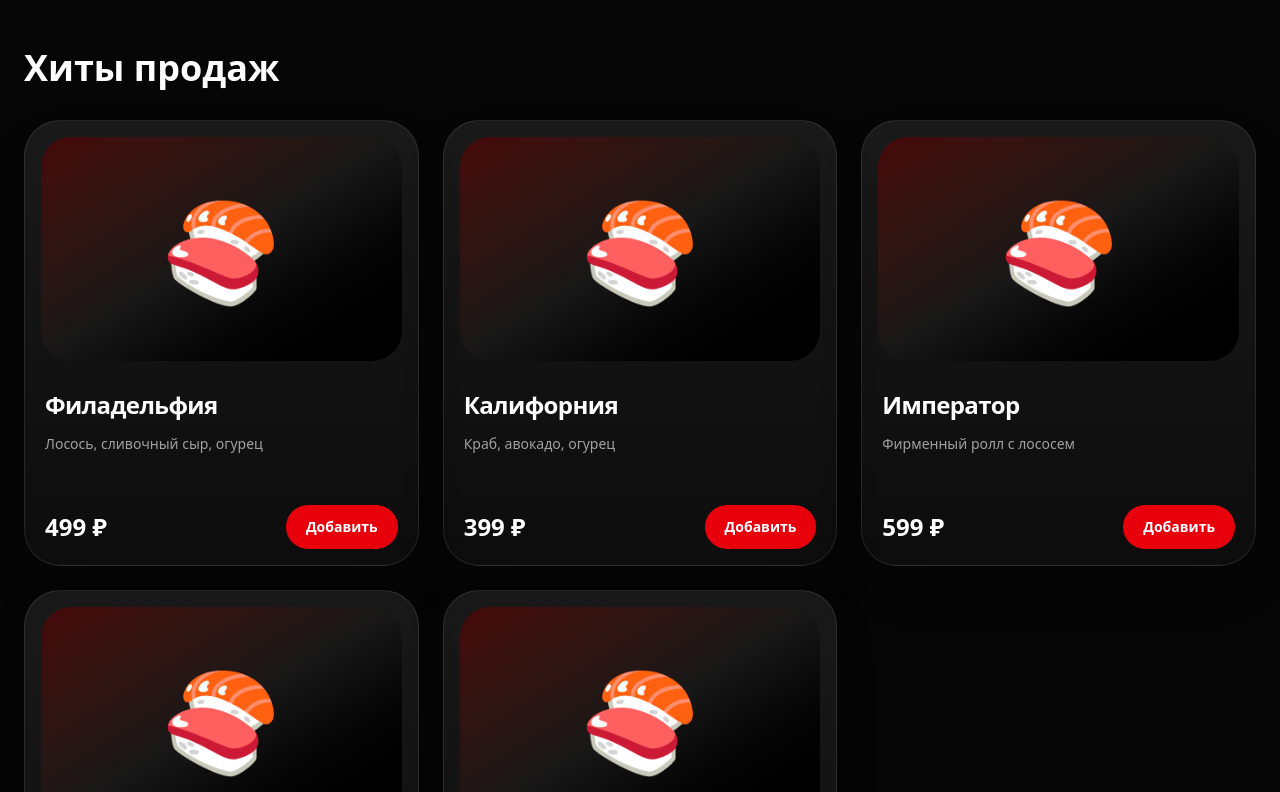
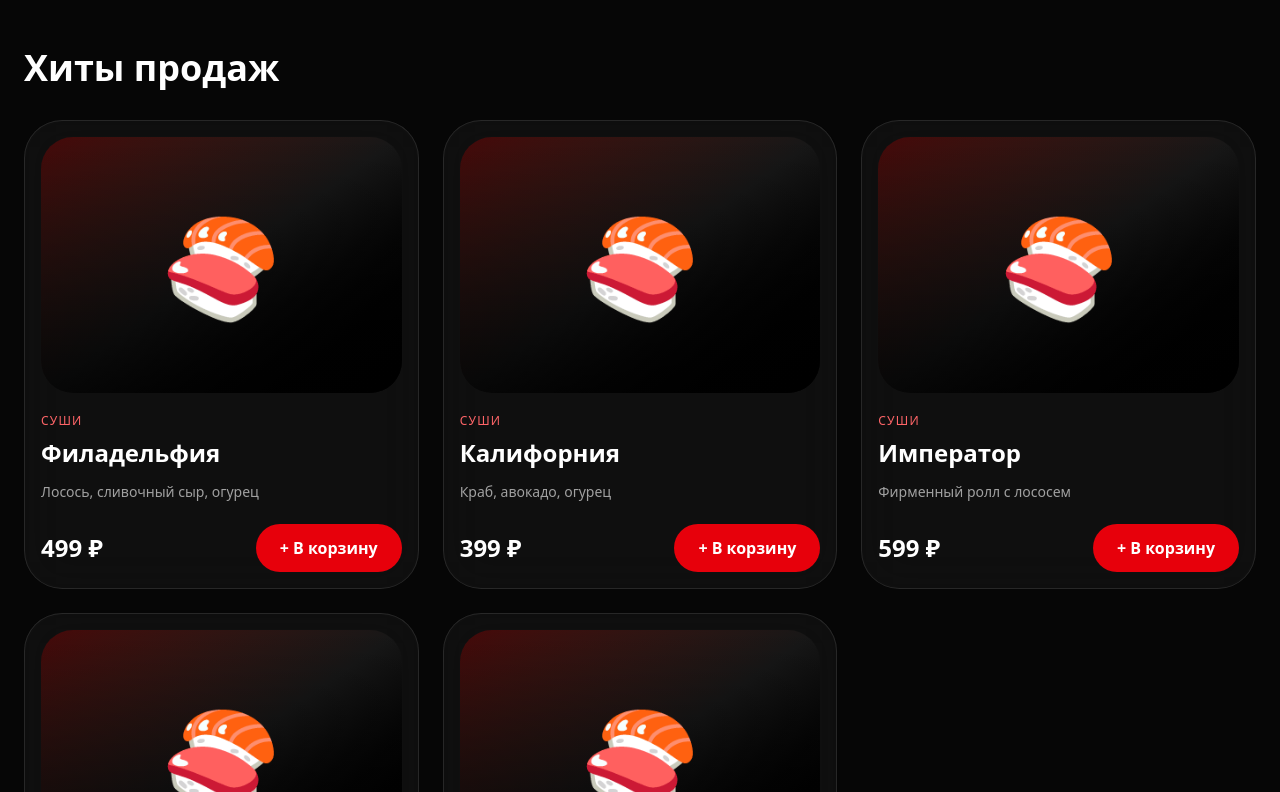
Before and after one commit to lolimon575-pixel/primerimperator, a Next.js app: page / in a window 1280 px wide. Shown: the part 948-1740 px from the top of the page. Built offline with nearby package versions, Linux system fonts and the light colour scheme.

Commit message:
Upgrade product cards visual design

```diff
--- a/components/ProductCard.tsx
+++ b/components/ProductCard.tsx
@@ -7,51 +7,21 @@ type Product = {
   badge?: string;
 };
 
-export default function ProductCard({
-  product,
-  onAdd,
-}: {
-  product: Product;
-  onAdd?: () => void;
-}) {
+export default function ProductCard({ product, onAdd }: { product: Product; onAdd?: () => void }) {
   return (
-    <article className="group relative overflow-hidden rounded-[36px] border border-white/10 bg-gradient-to-b from-white/[0.08] to-white/[0.03] p-4 shadow-2xl transition duration-300 hover:-translate-y-2 hover:border-red-500/50">
-      <div className="relative flex h-56 items-center justify-center overflow-hidden rounded-[30px] bg-gradient-to-br from-red-950 via-neutral-900 to-black">
-        <div className="absolute inset-0 bg-[radial-gradient(circle_at_center,rgba(239,68,68,.25),transparent_55%)] opacity-0 transition duration-500 group-hover:opacity-100" />
-        <span className="relative text-8xl transition duration-500 group-hover:scale-110">🍣</span>
-        {product.badge && (
-          <span className="absolute left-4 top-4 rounded-full bg-red-600 px-4 py-1 text-xs font-black uppercase tracking-wider shadow-lg">
-            {product.badge}
-          </span>
-        )}
+    <article className="group rounded-[38px] border border-white/10 bg-white/[0.04] p-4 backdrop-blur-xl transition-all duration-500 hover:-translate-y-3 hover:border-red-500/40">
+      <div className="relative h-64 overflow-hidden rounded-[32px] bg-gradient-to-br from-red-950 via-neutral-900 to-black flex items-center justify-center">
+        <div className="absolute inset-0 bg-gradient-to-t from-black/70 to-transparent" />
+        <span className="relative text-8xl transition-transform duration-500 group-hover:scale-110">🍣</span>
+        {product.badge && <span className="absolute left-4 top-4 rounded-full bg-red-600 px-4 py-2 text-xs font-black">{product.badge}</span>}
       </div>
-
-      <div className="px-1 pt-5">
-        {product.category && (
-          <span className="text-xs font-bold uppercase tracking-widest text-red-400">
-            {product.category}
-          </span>
-        )}
-
-        <h3 className="mt-2 text-2xl font-black tracking-tight">{product.name}</h3>
-        <p className="mt-3 min-h-12 text-sm leading-relaxed text-neutral-400">
-          {product.description}
-        </p>
-
-        {product.weight && (
-          <div className="mt-3 inline-flex rounded-full bg-white/5 px-3 py-1 text-xs text-neutral-400">
-            {product.weight}
-          </div>
-        )}
-
-        <div className="mt-6 flex items-center justify-between gap-3">
-          <span className="text-2xl font-black">{product.price} ₽</span>
-          <button
-            onClick={onAdd}
-            className="rounded-full bg-red-600 px-5 py-3 text-sm font-black transition hover:scale-105 hover:bg-red-500 active:scale-95"
-          >
-            Добавить
-          </button>
+      <div className="pt-5">
+        <p className="text-xs uppercase tracking-widest text-red-400">{product.category || 'Суши'}</p>
+        <h3 className="mt-2 text-2xl font-black">{product.name}</h3>
+        <p className="mt-3 text-sm text-neutral-400 leading-relaxed">{product.description}</p>
+        <div className="mt-5 flex items-center justify-between">
+          <div><b className="text-2xl">{product.price} ₽</b>{product.weight && <p className="text-xs text-neutral-500">{product.weight}</p>}</div>
+          <button onClick={onAdd} className="rounded-full bg-red-600 px-6 py-3 font-black transition hover:bg-red-500">+ В корзину</button>
         </div>
       </div>
     </article>
```
